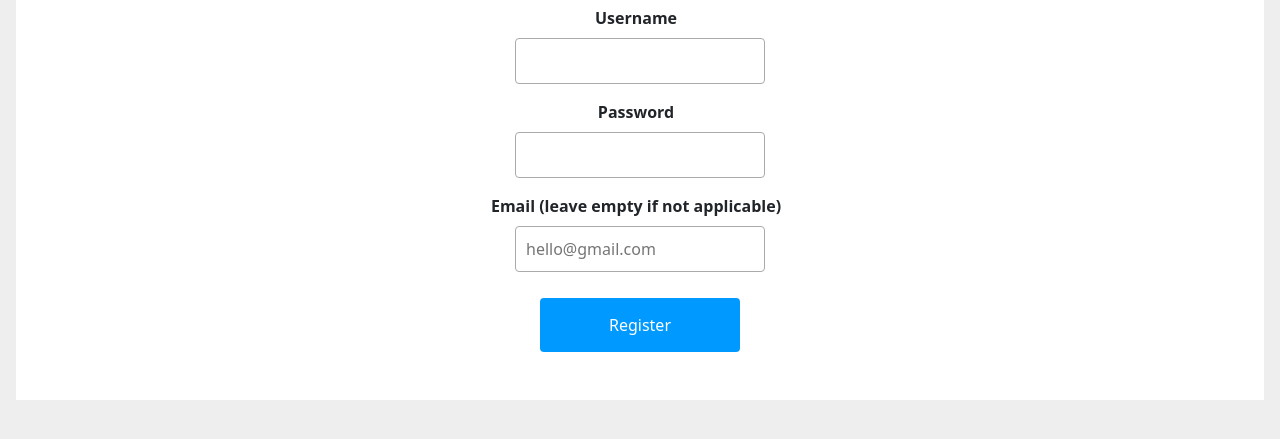
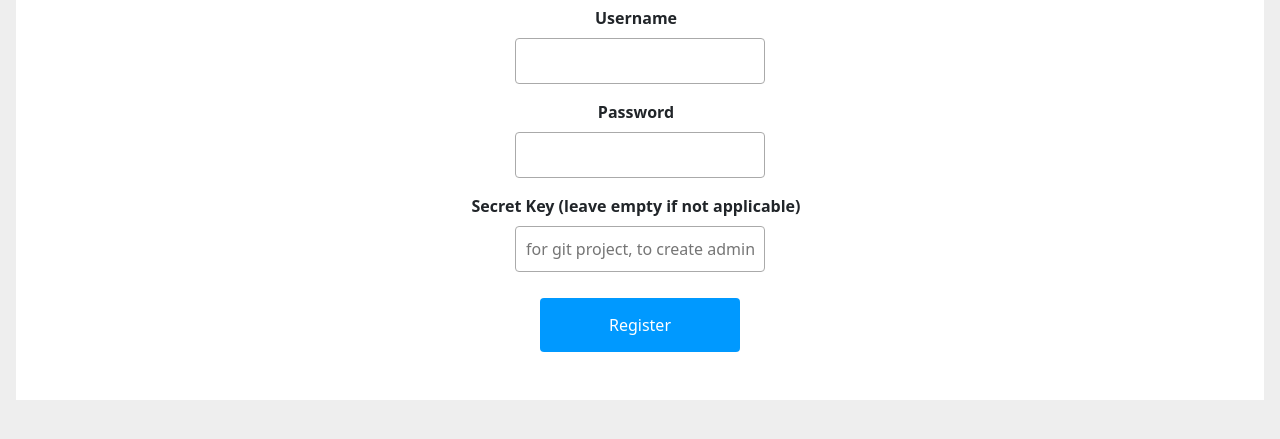
Before and after one commit to agene0001/Scheduler, a Flask app: page /register in a window 1280 px wide. Shown: the part 159-598 px from the top of the page. Run offline with Flask 3, Linux system fonts and the light colour scheme.

Commit message:
initial commit

```diff
--- a/flaskr/auth.py
+++ b/flaskr/auth.py
@@ -44,7 +44,7 @@ def register():
     if request.method == 'POST':
         username = request.form['username']
         password = request.form['password']
-        email = request.form['email']
+        email = request.form['email'].lower()
         db = get_db()
         error = None
         if not username:
@@ -54,7 +54,7 @@ def register():
 
         if error is None:
             try:
-                if email == "agene001@umn.edu":
+                if email == "helloworld":
                     db.execute(
                         "INSERT INTO user (username, password,type) VALUES (?, ?,'admin')",
                         (username, generate_password_hash(password)),
--- a/flaskr/templates/auth/register.html
+++ b/flaskr/templates/auth/register.html
@@ -10,8 +10,8 @@
     <input name="username" id="username" required>
     <label for="password">Password</label>
     <input type="password" name="password" id="password" required>
-    <label for="email">Email (leave empty if not applicable)</label>
-    <input type="text" name="email" placeholder="hello@gmail.com" id="email">
+    <label for="email">Secret Key (leave empty if not applicable)</label>
+    <input type="text" name="email" placeholder="for git project, to create admin use helloworld" id="email">
     <input type="submit" value="Register">
   </form>
 {% endblock %}
```
